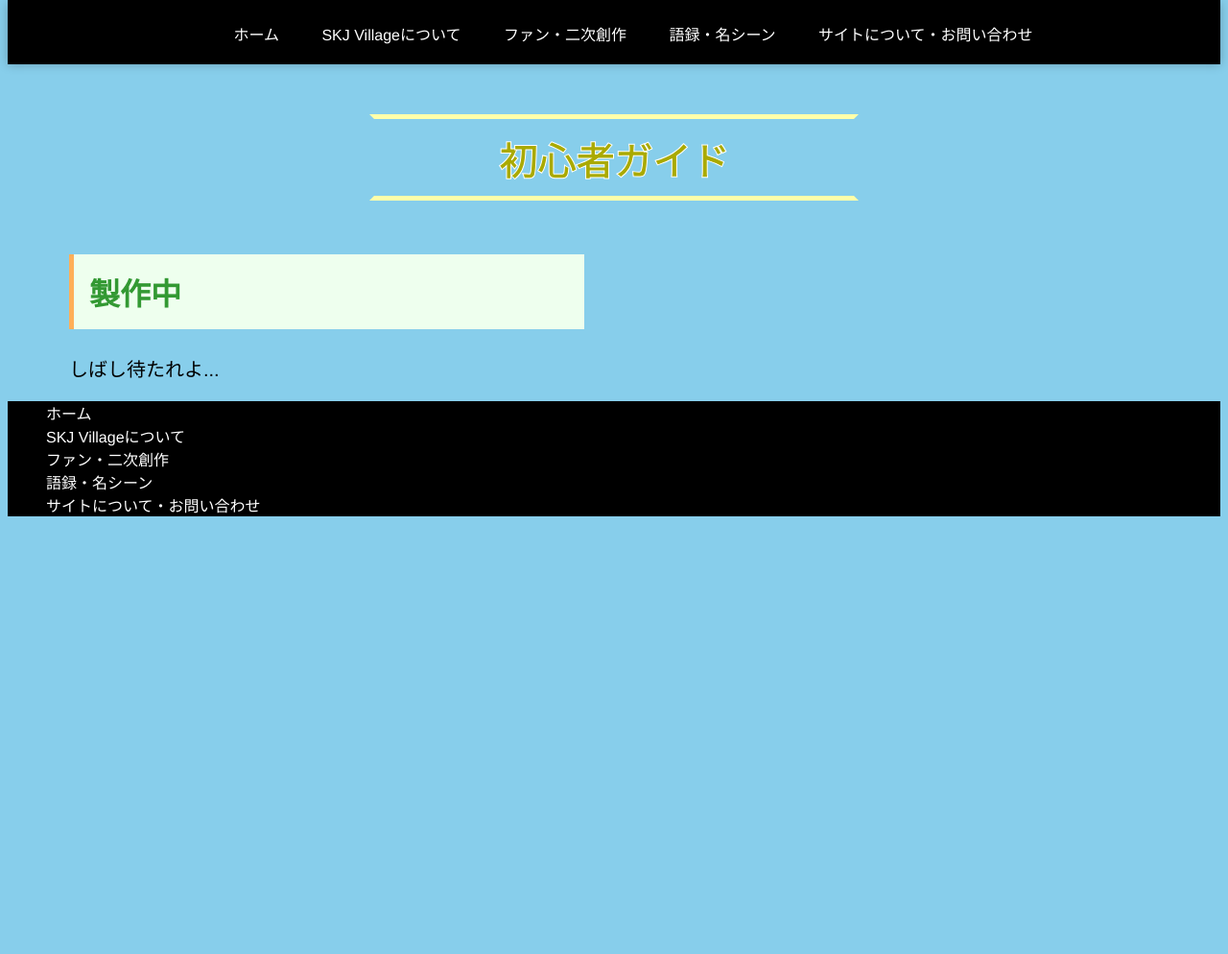
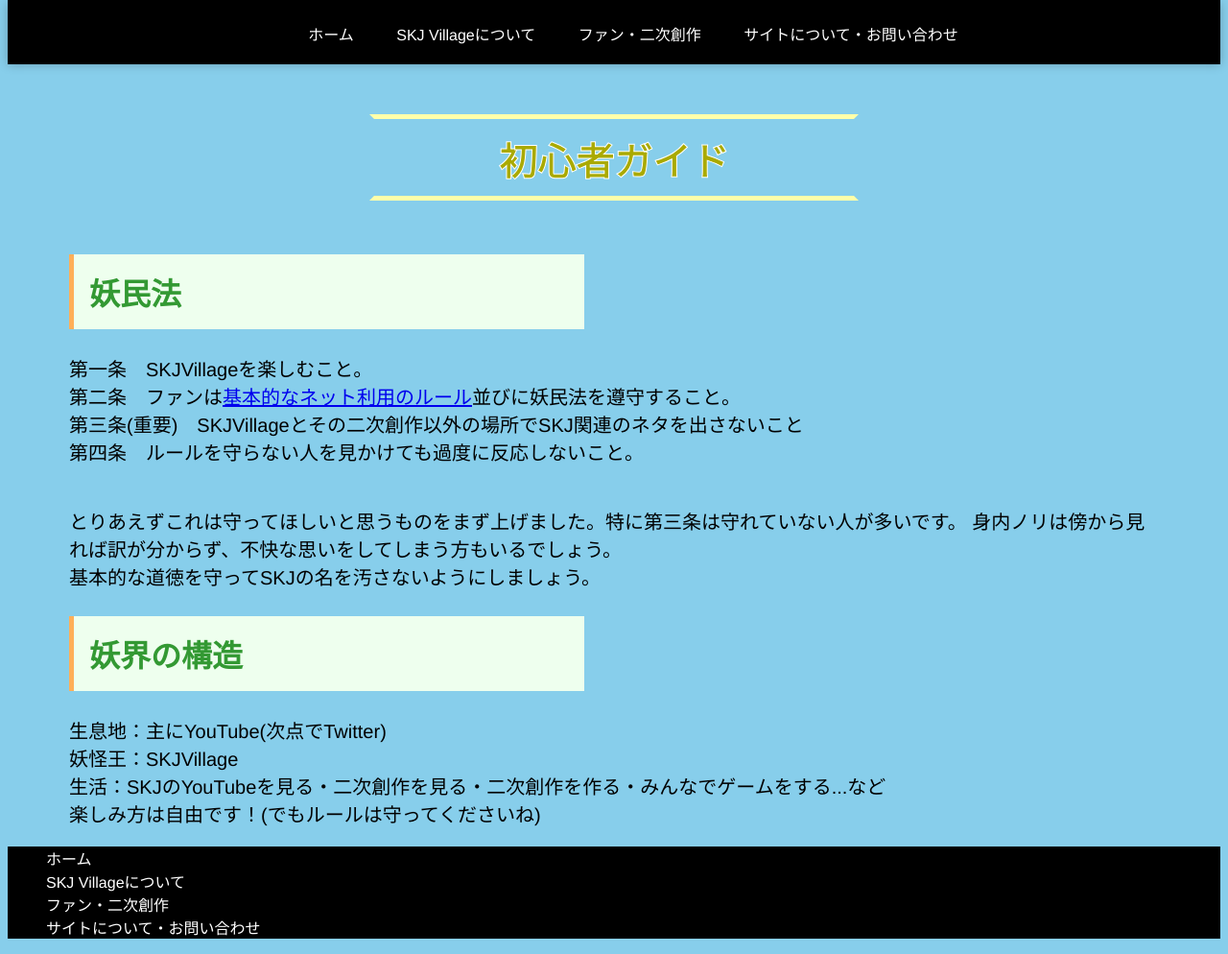
Before and after one commit to Fr8-others/SKJ-Fans, a plain HTML site: page fans/guide.html in a window 1280 px wide. Shown: the part 262-1256 px from the top of the page at 96% size. Before the commit the page ends 816 px from the top, so only its background shows below. Drawn offline with Linux system fonts and the light colour scheme.

Commit message:
deletedGoroku

```diff
--- a/fans/guide.html
+++ b/fans/guide.html
@@ -20,7 +20,7 @@
             <li><a href="../index.html">ホーム</a></li>
             <li><a href="../skj.html">SKJ Villageについて</a></li>
             <li><a href="../fans.html">ファン・二次創作</a></li>
-            <li><a href="../feature.html">語録・名シーン</a></li>
+
             <li><a href="../form.html">サイトについて・お問い合わせ</a></li>
         </ul>
     </nav>
@@ -31,8 +31,23 @@
  <article>
  <h1>初心者ガイド</h1>
  <section>
- <h2>製作中</h2>
- <p>しばし待たれよ...</p>
+ <h2>妖民法</h2>
+ <p>第一条　SKJVillageを楽しむこと。<br>
+    第二条　ファンは<a href="https://www.keishicho.metro.tokyo.lg.jp/kurashi/cyber/notes/rule_manner.html#:~:text=%E3%83%8D%E3%83%81%E3%82%B1%E3%83%83%E3%83%88%E3%81%A8%E3%81%AF,%E3%81%A8%E8%A8%80%E3%82%8F%E3%82%8C%E3%81%A6%E3%81%84%E3%81%BE%E3%81%99%E3%80%82">基本的なネット利用のルール</a>並びに妖民法を遵守すること。<br>
+    第三条(重要)　SKJVillageとその二次創作以外の場所でSKJ関連のネタを出さないこと<br>
+    第四条　ルールを守らない人を見かけても過度に反応しないこと。<br></p>
+ <p><br>とりあえずこれは守ってほしいと思うものをまず上げました。特に第三条は守れていない人が多いです。
+    身内ノリは傍から見れば訳が分からず、不快な思いをしてしまう方もいるでしょう。<br>
+    基本的な道徳を守ってSKJの名を汚さないようにしましょう。</p>
+<h2>
+    妖界の構造
+</h2>
+<p>
+    生息地：主にYouTube(次点でTwitter)<br>
+    妖怪王：SKJVillage<br>
+    生活：SKJのYouTubeを見る・二次創作を見る・二次創作を作る・みんなでゲームをする...など
+    <br>楽しみ方は自由です！(でもルールは守ってくださいね)
+</p>
  </section>
  </article>
  <!----- メインコンテンツ END ----->
@@ -43,7 +58,7 @@
         <li><a href="../index.html">ホーム</a></li>
         <li><a href="../skj.html">SKJ Villageについて</a></li>
         <li><a href="../fans.html">ファン・二次創作</a></li>
-        <li><a href="../feature.html">語録・名シーン</a></li>
+
         <li><a href="../form.html">サイトについて・お問い合わせ</a></li>
     </ul>
  </footer>
```
Also changed, not shown: fans.html (+2 -2 lines), fans/creation.html (+2 -2 lines), fans/fan_lowerYoukai.html (+1 -1 lines), fans/fan_others.html (+2 -2 lines), fans/games/snake_txt.html (+2 -2 lines), feature.html (+2 -2 lines), feature/words.html (+2 -2 lines), form.html (+2 -2 lines), index.html (+3 -7 lines), sample.html (+2 -2 lines), skj.html (+2 -2 lines).
